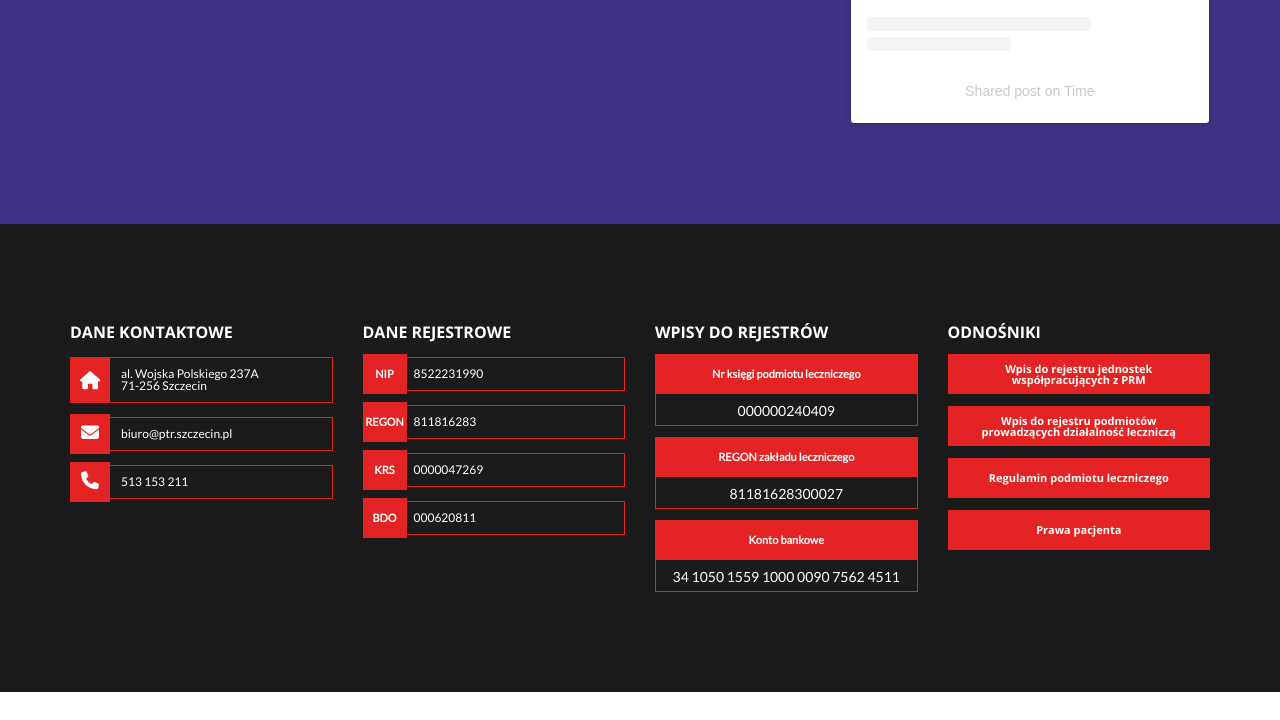
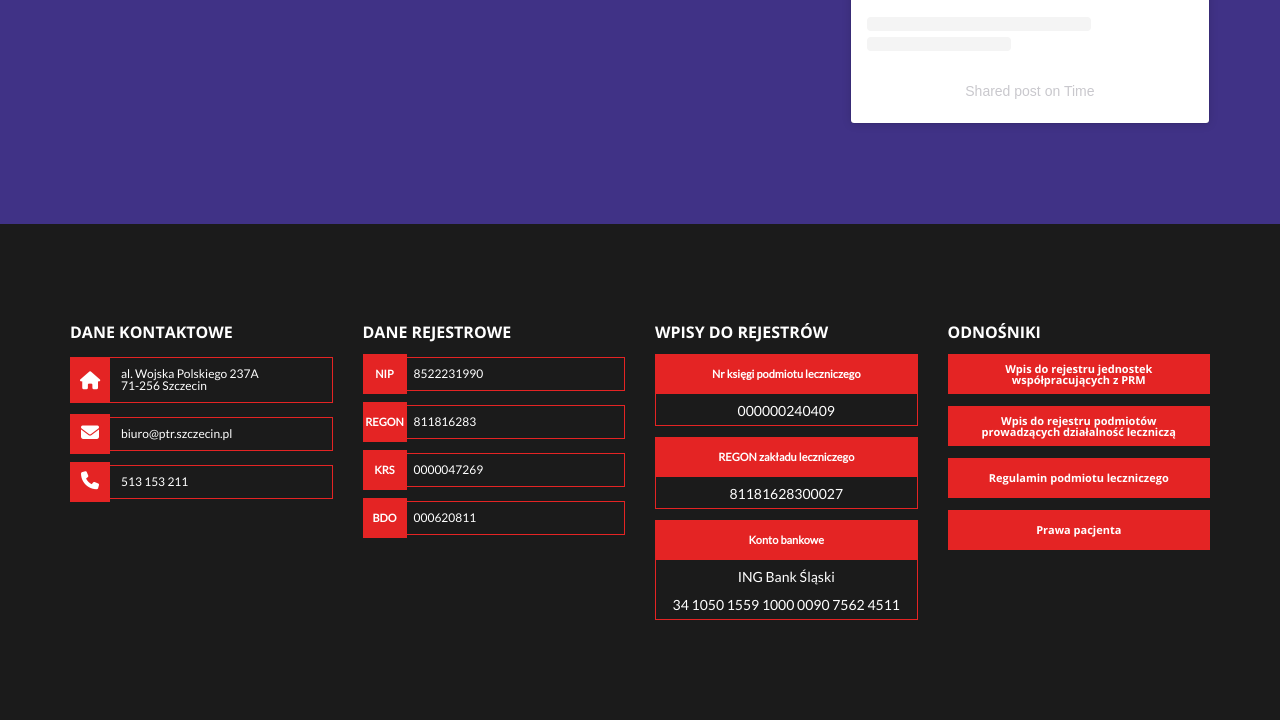
Before and after one commit to Pomorskie-Towarzystwo-Ratownicze/webpage, a plain HTML site: page index.html in a window 1280 px wide. Shown: the part 2929-3649 px from the top of the page. Before the commit the page ends 3621 px from the top, so only its background shows below. Drawn offline with nearby package versions, Linux system fonts and the light colour scheme; a script that the page names is missing.

Commit message:
Add bank name

```diff
--- a/index.html
+++ b/index.html
@@ -706,7 +706,7 @@
                         </div>
                     </div>
                     <div class="single-info-glued">
-                        <span>34 1050 1559 1000 0090 7562 4511</span>
+                        <span>ING Bank Śląski<br>34 1050 1559 1000 0090 7562 4511</span>
                     </div>
                 </div>
             </div>
```
